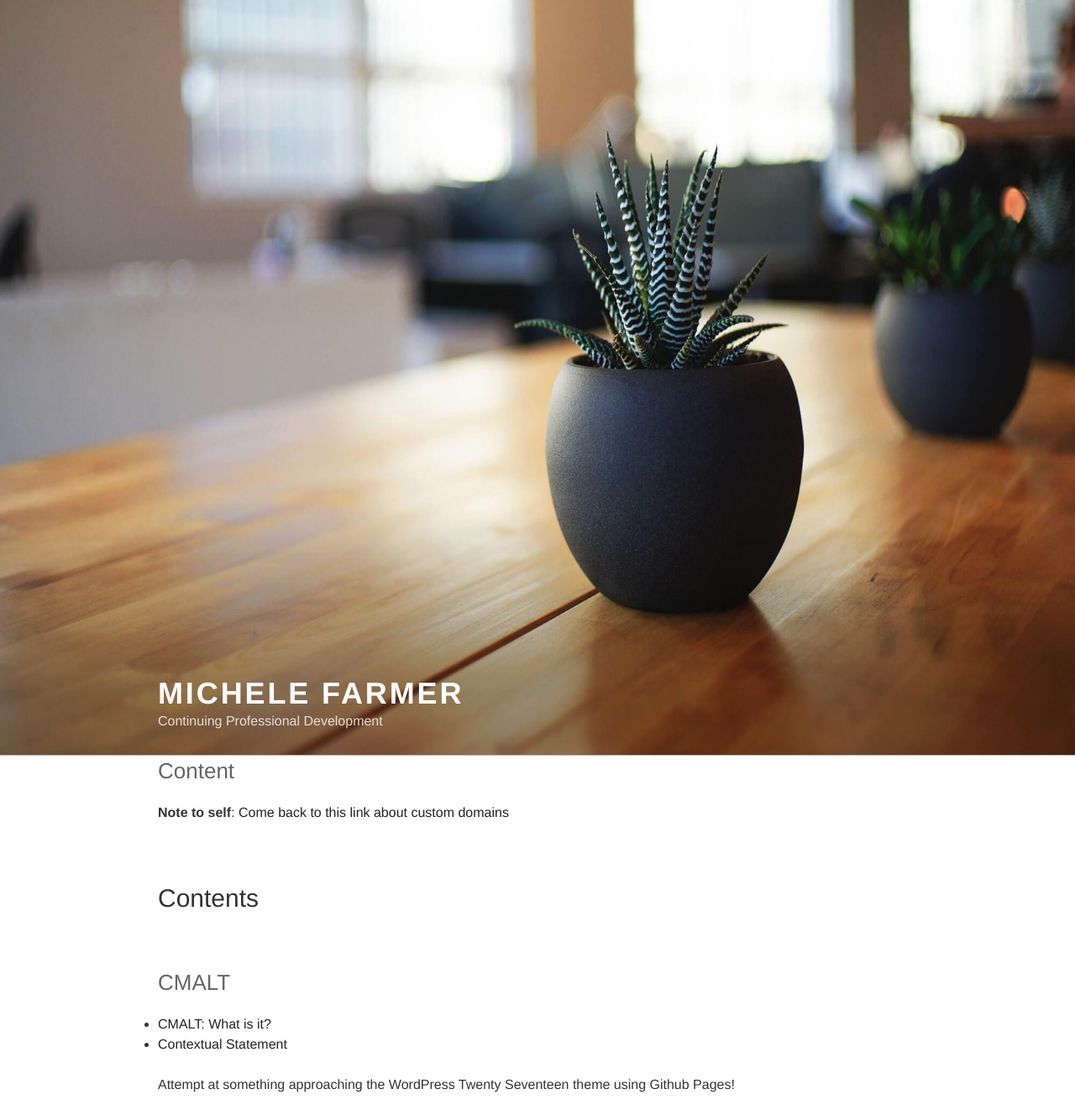
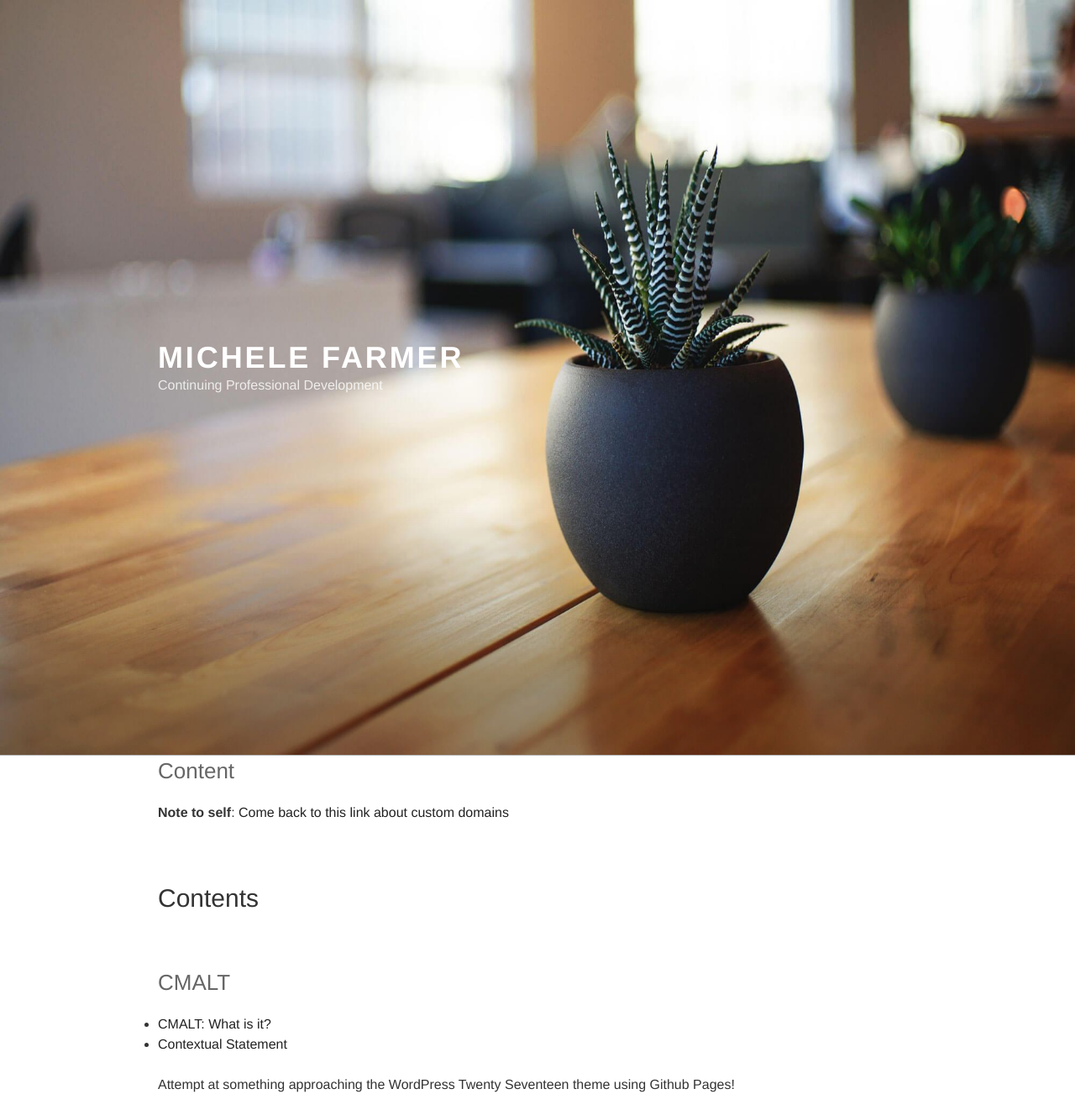
Before and after one commit to uclsenit/uclsenit.github.io, a Jekyll site: the page built from index.md, in a window 1280 px wide. Shown: the whole page at 84% size. Built offline with Jekyll 4.4.1, drawn with Linux system fonts in a browser that asks for light colours; nearby versions of some CDN libraries; some web fonts are replaced; our own code applies the rules of GitHub Pages for plain Markdown files; a script that is not in the unit is left out.

Commit message:
Update /assets/css/style.scss
Changed .header-text top:200px to -200px, as a test

```diff
--- a/assets/css/style.scss
+++ b/assets/css/style.scss
@@ -649,7 +649,7 @@ header {
     display: inline-block;
     vertical-align: bottom;
     position: absolute;
-    top: 200px;
+    top: -200px;
     // z-index: 2;
     a, h1 a {
         text-decoration: none;
```
